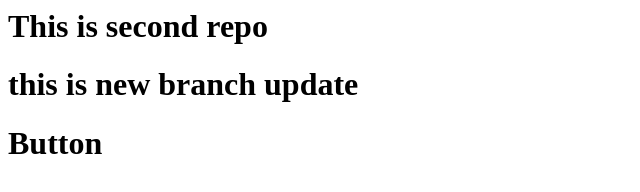
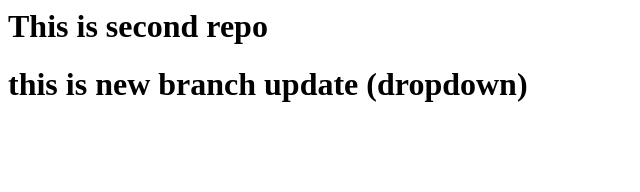
Before and after one commit to Dilipsurage09/SecondDemo, a plain HTML site: page index.html in a window 1280 px wide. Shown: the whole page, without its empty margins (0-640 px from the left). Drawn offline with Linux system fonts and the light colour scheme.

Commit message:
add dropdown

```diff
--- a/index.html
+++ b/index.html
@@ -1,3 +1,2 @@
 <h1>This is second repo </h1>
-<h1>this is new branch update</h1>
-<h1>Button <h1>
+<h1>this is new branch update (dropdown)</h1>
```
